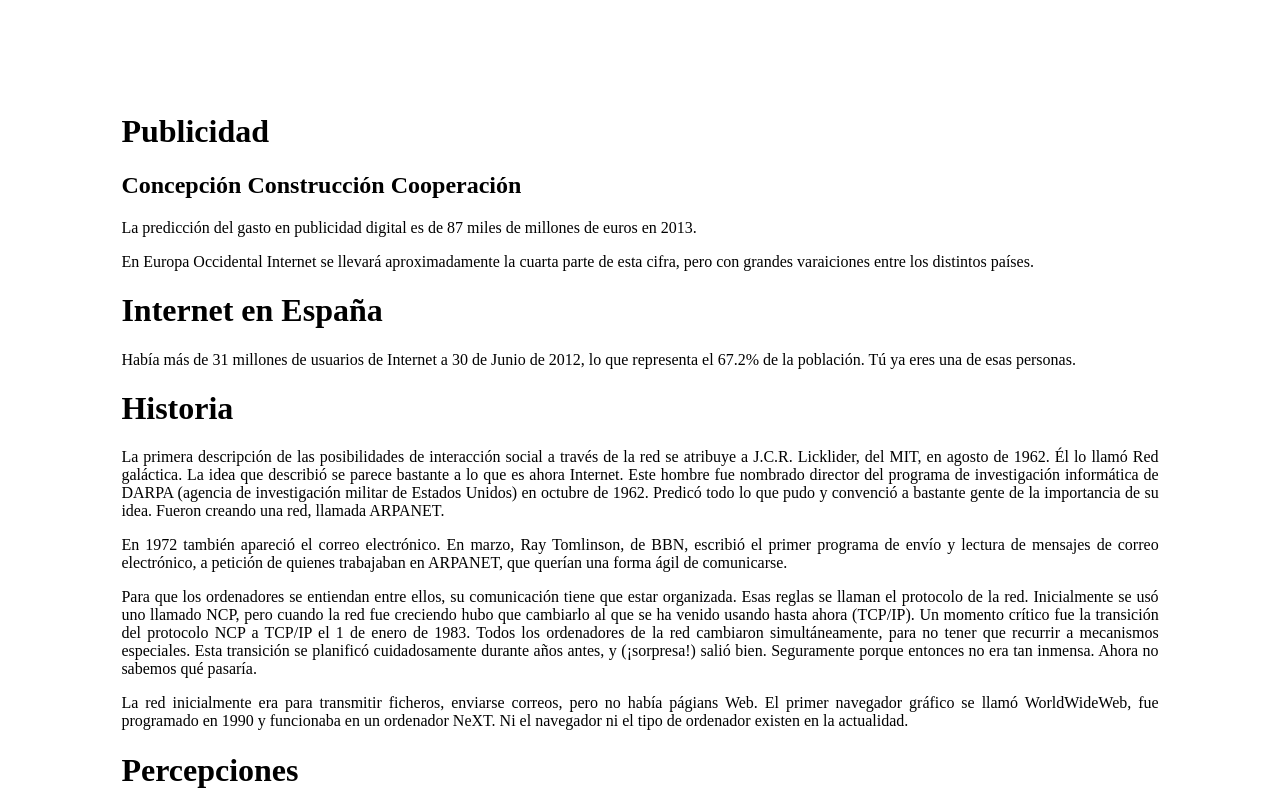
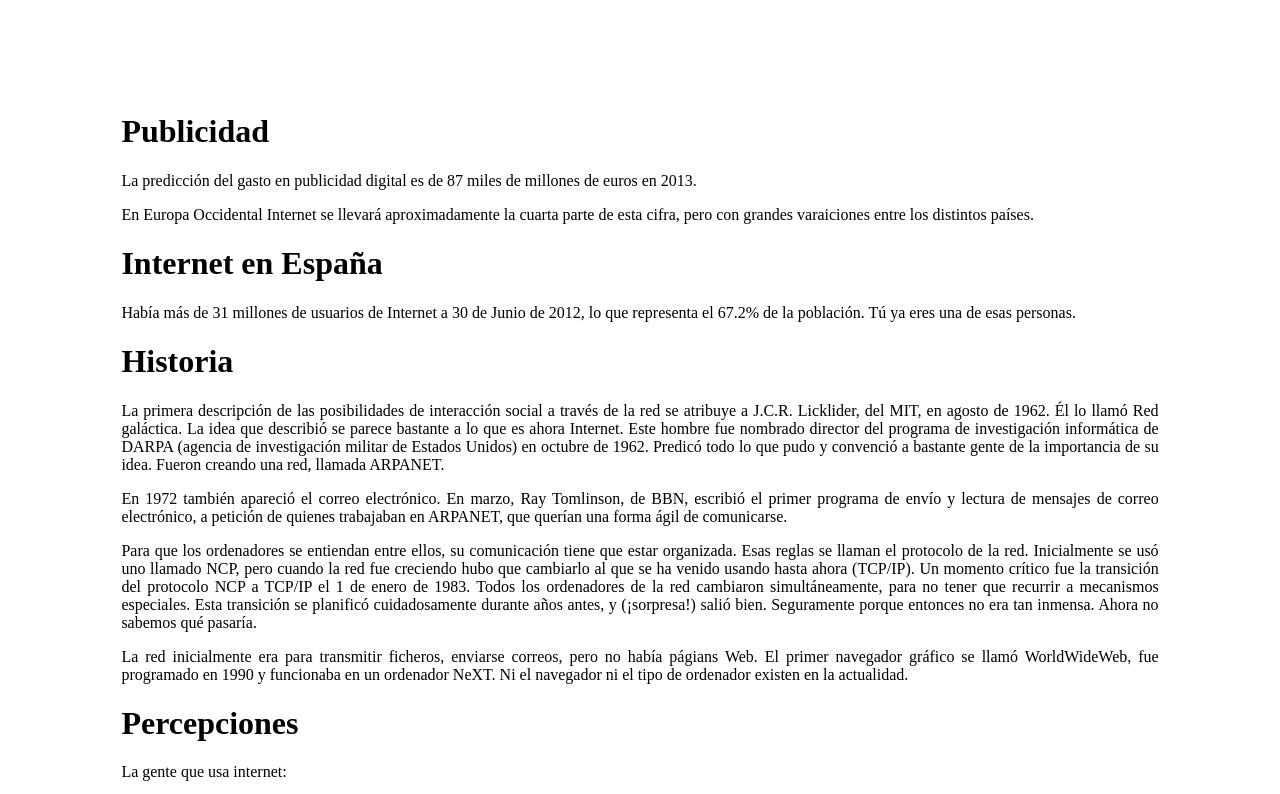
Before and after one commit to YesimarA/YesimarA.github.io, a plain HTML site: page index.html in a window 1280 px wide. Shown: the top 794 px of the page. Drawn offline with Linux system fonts and the light colour scheme.

Commit message:
Update index.html

```diff
--- a/index.html
+++ b/index.html
@@ -7,7 +7,6 @@
       <main>
         <div style="margin: 3cm; border: 56px; text-align: justify;">
           <h1>Publicidad</h1>
-          <h2>Concepción Construcción Cooperación</h2>
           <p>La predicción del gasto en publicidad digital es de 87 miles de millones de euros en 2013.</p>
           <p>En Europa Occidental Internet se llevará aproximadamente la cuarta parte de esta cifra, pero con grandes varaiciones entre los distintos países.</p>
           <h1>Internet en España</h1>
```
